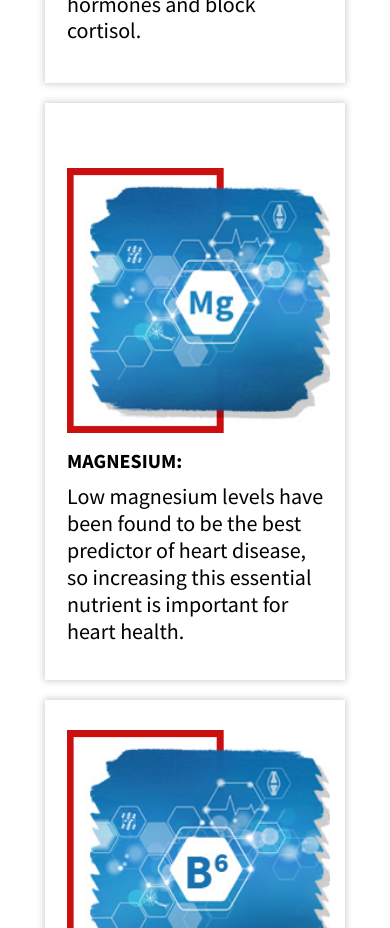
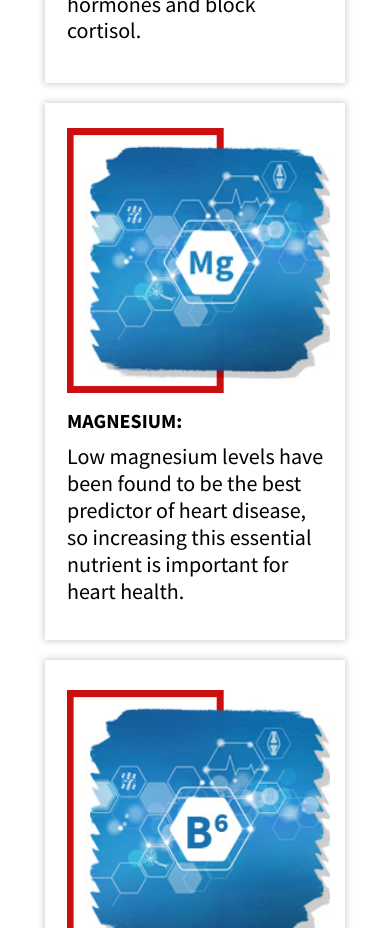
Before and after one commit to DhakaCoders/AntiAnxietyAid-HTML, a plain HTML site: page index-2.html in a window 390 px wide. Shown: the part 9480-10408 px from the top of the page. Drawn offline with Linux system fonts and the light colour scheme.

Commit message:
hhhhhhhhhh

```diff
--- a/style-2.css
+++ b/style-2.css
@@ -290,6 +290,9 @@
 	    height: 640px;
 	    padding-top: 30px;
 	}
+	.fl-advanced-two-grid-wrp ul li:nth-child(6) .fl-adv-two-grid-controller {
+	    padding-top: 0;
+	}
 
 }
 
```
